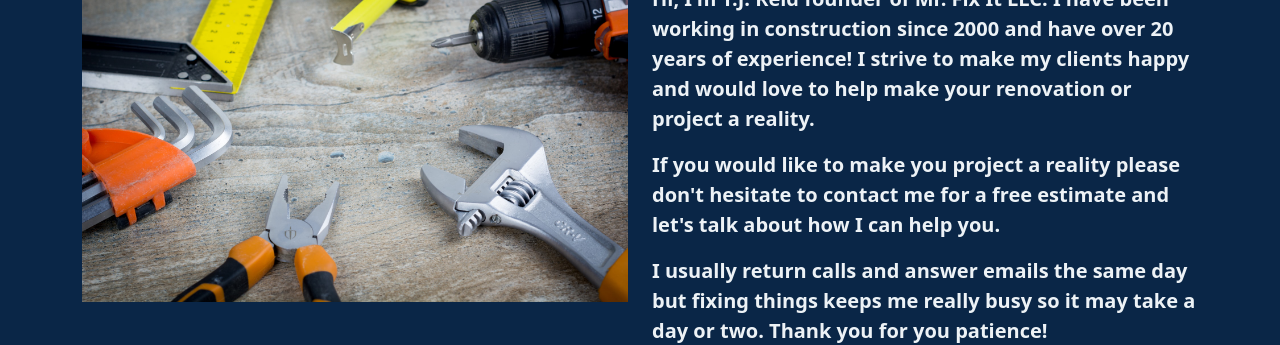
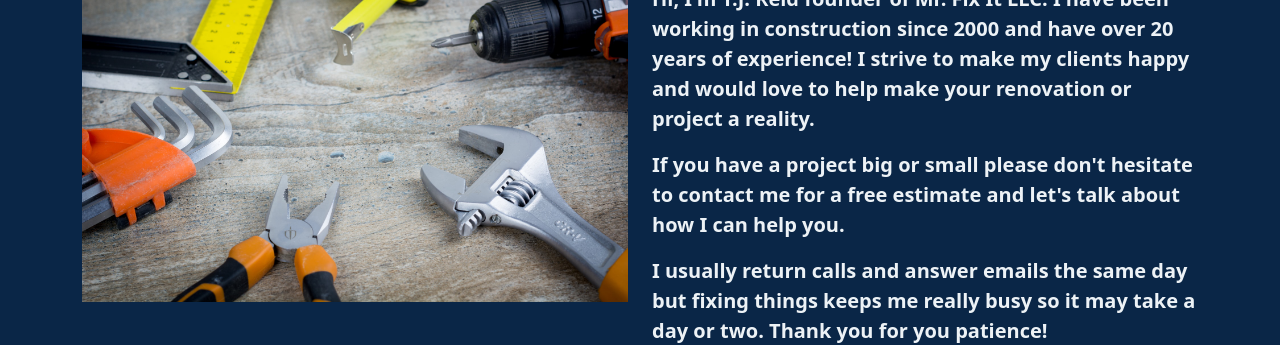
Before and after one commit to BitForgeCraftedCode/Mr-Fixit, a Gatsby site: page /about in a window 1280 px wide. Shown: the part 110-455 px from the top of the page. Built offline with nearby package versions, Linux system fonts and the light colour scheme; Gatsby itself is replaced by a stand-in of ours.

Commit message:
edit text

```diff
--- a/src/pages/about.js
+++ b/src/pages/about.js
@@ -23,7 +23,7 @@ const AboutPage = () => {
               and have over 20 years of experience! I strive to make my clients happy and would love to
               help make your renovation or project a reality.
             </p>
-            <p>If you would like to make you project a reality please don't hesitate to contact me for a free estimate and let's talk about how I can help you.</p>
+            <p>If you have a project big or small please don't hesitate to contact me for a free estimate and let's talk about how I can help you.</p>
             <p>I usually return calls and answer emails the same day but fixing things keeps me really busy so it may take a day or two. Thank you for you patience!</p>
             <h2 className="text-center">Contact Information</h2>
             <p>
```
